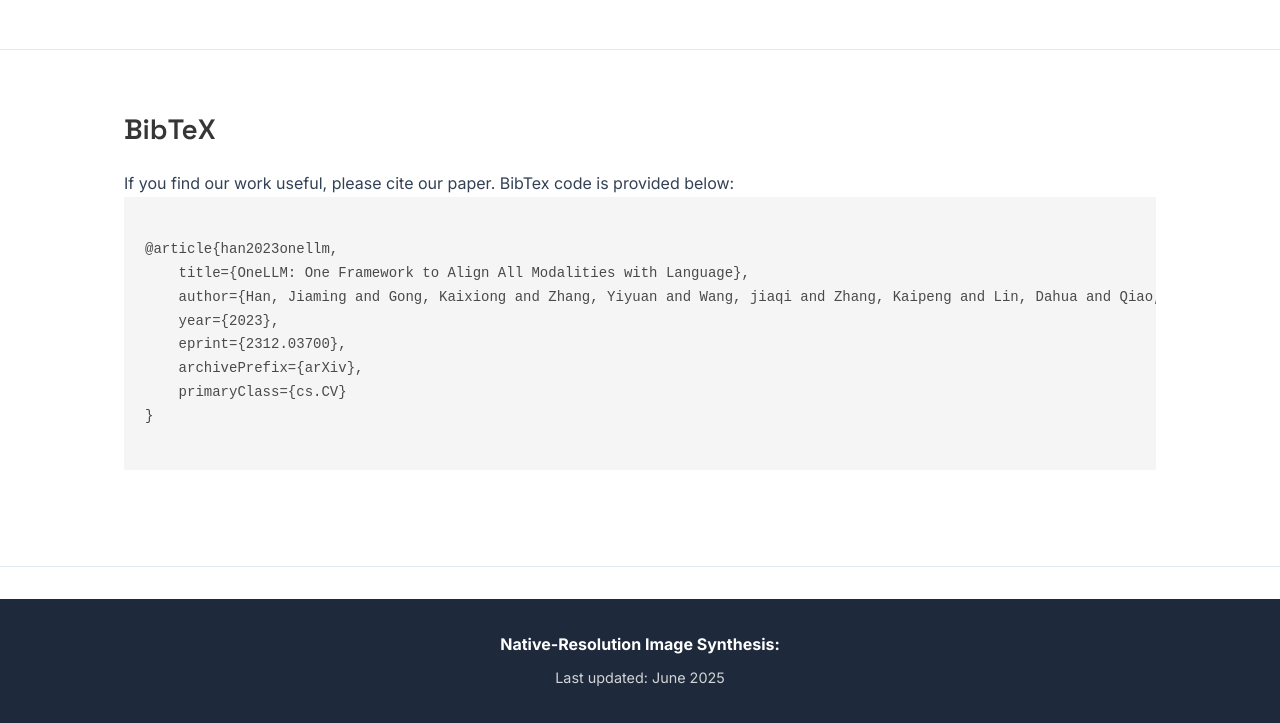
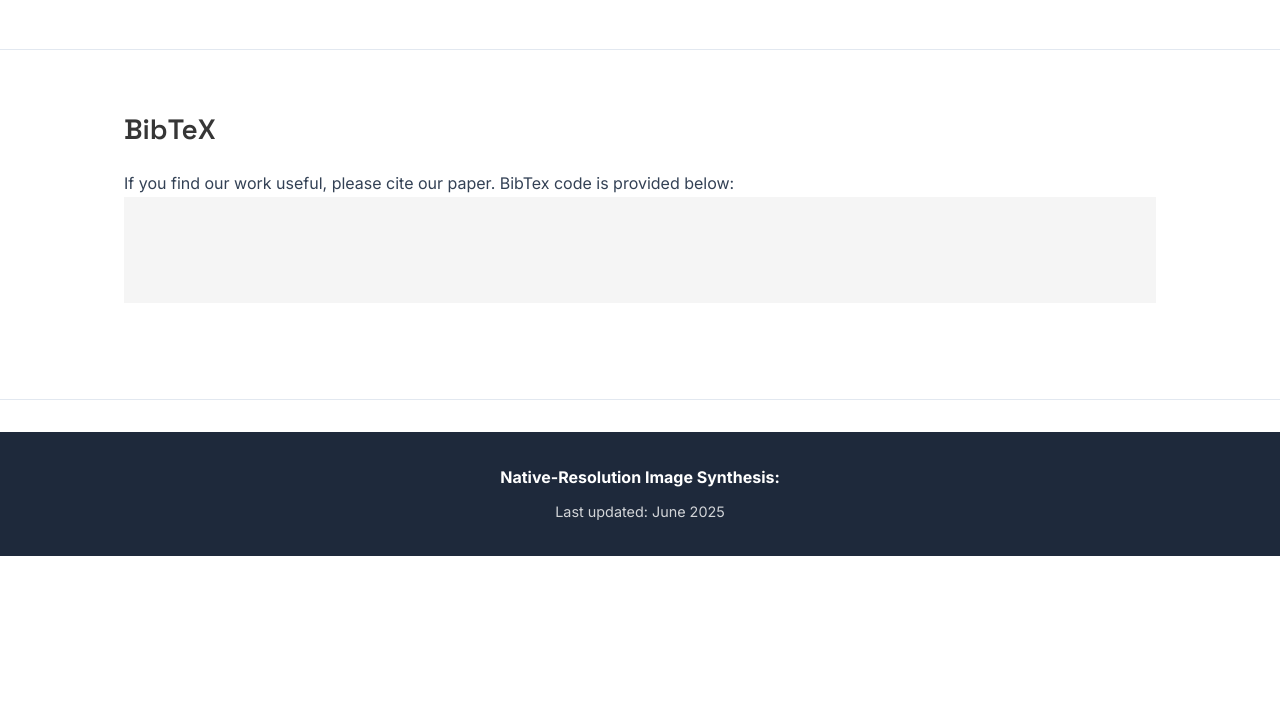
Before and after one commit to WZDTHU/NiT, a plain HTML site: page index.html in a window 1280 px wide. Shown: the part 4536-5259 px from the top of the page. After the commit the page ends 5092 px from the top, so only its background shows below. Drawn offline with nearby package versions, Linux system fonts and the light colour scheme; some icons are missing; a web font is replaced by a local one.

Commit message:
bibtex is not available

```diff
--- a/index.html
+++ b/index.html
@@ -424,14 +424,14 @@
         <h2 class="title">BibTeX</h2>
         If you find our work useful, please cite our paper. BibTex code is provided below:
         <pre><code>
-@article{han2023onellm,
+<!-- @article{han2023onellm,
     title={OneLLM: One Framework to Align All Modalities with Language},
     author={Han, Jiaming and Gong, Kaixiong and Zhang, Yiyuan and Wang, jiaqi and Zhang, Kaipeng and Lin, Dahua and Qiao, Yu and Gao, Peng and Yue, Xiangyu},
     year={2023},
     eprint={2312.03700},
     archivePrefix={arXiv},
     primaryClass={cs.CV}
-}
+} -->
         </code></pre>
         </div>
     </section>
```
